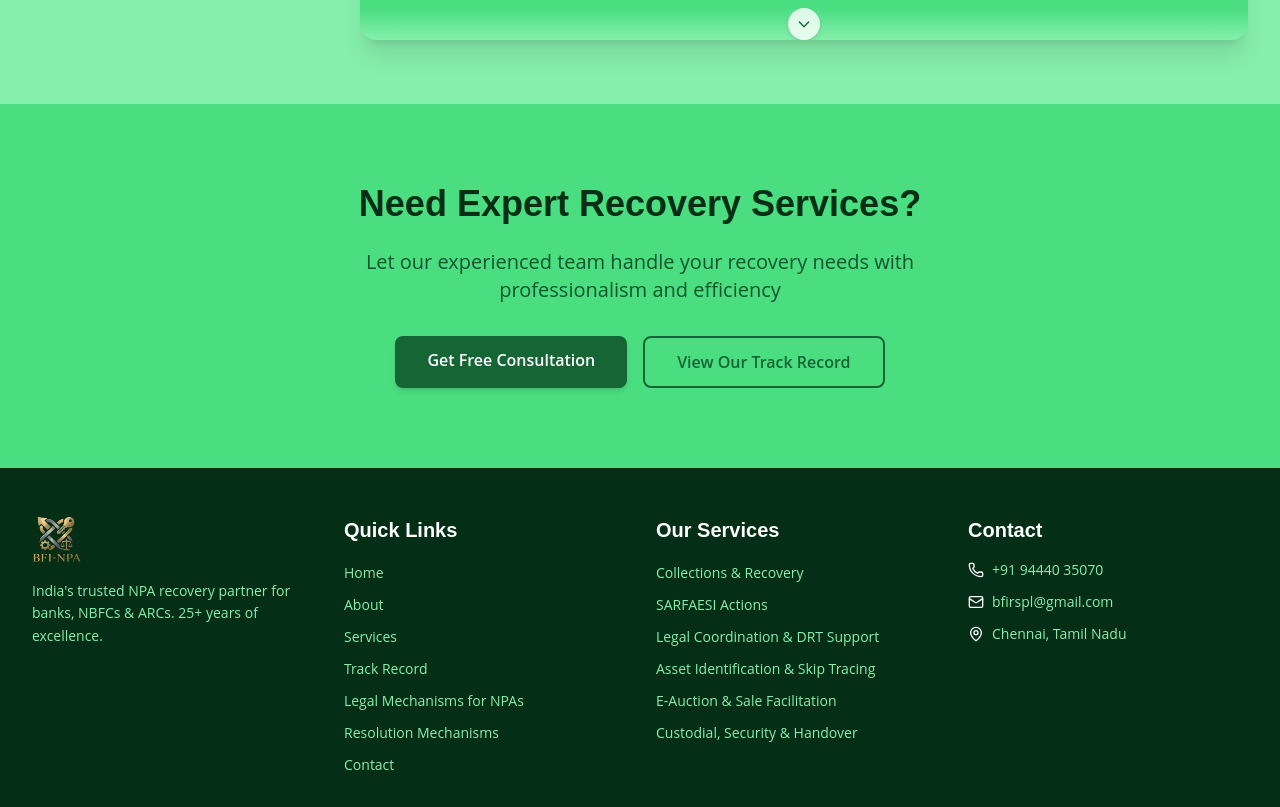
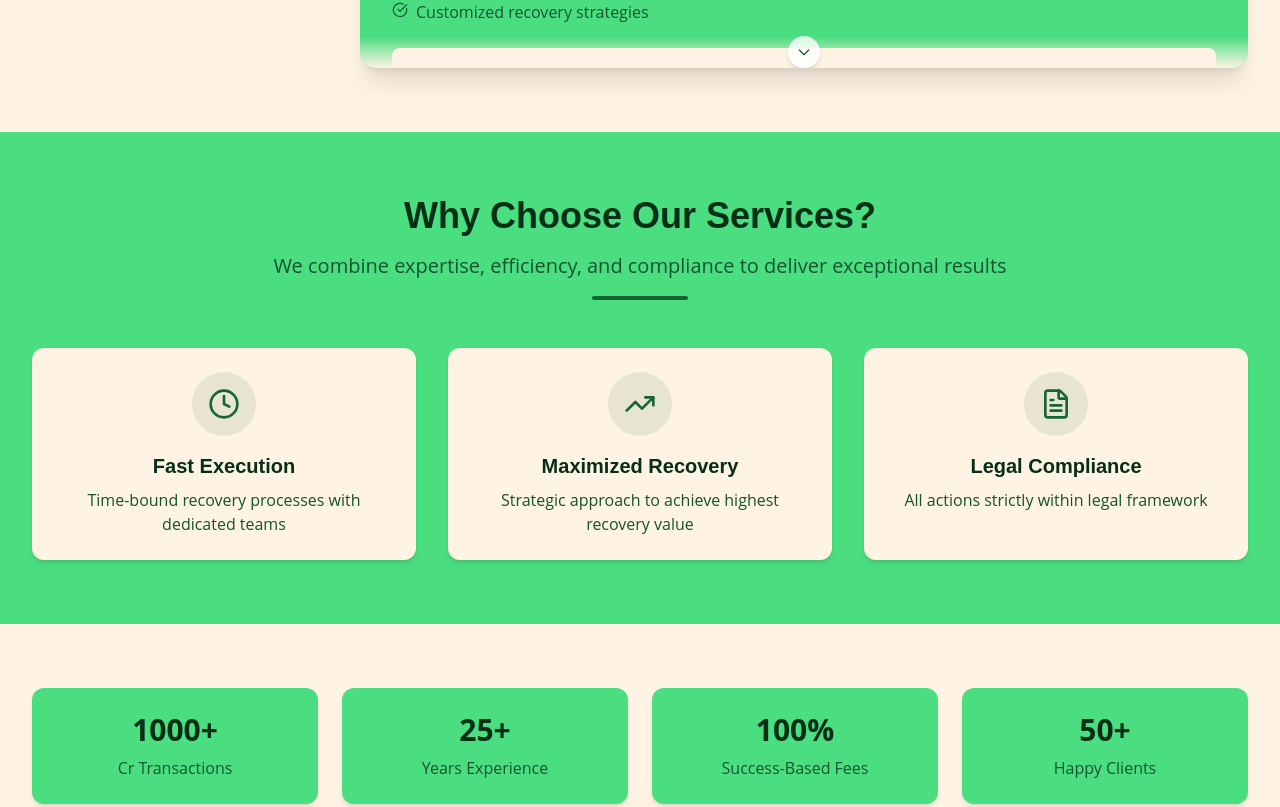
Before and after one commit to ScriptedLines404/bfi-npa-website, a React (Vite) app: page /services in a window 1280 px wide. Shown: the part 1033-1840 px from the top of the page. Built offline with nearby package versions, Linux system fonts and the light colour scheme.

Commit message:
different color scheme

```diff
--- a/src/pages/Services.jsx
+++ b/src/pages/Services.jsx
@@ -1,10 +1,12 @@
-/* src/pages/Services.jsx - Vibrant Green */
+/* src/pages/Services.jsx - Vibrant Green with Updated Surface Color */
 import React, { useState, useEffect, useRef, useCallback } from "react";
 import { Link, useLocation } from "react-router-dom";
 import {
   Briefcase, Gavel, Scale, Search, TrendingUp, Shield,
   CheckCircle, ArrowRight, Clock, FileText, Building, Users
 } from "lucide-react";
+import AnimatedCard from "../components/AnimatedCard";
+import AnimatedSection from "../components/AnimatedSection";
 
 const Services = () => {
   const location = useLocation();
@@ -260,7 +262,8 @@ const Services = () => {
 
   return (
     <div className="animate-fade-in">
-      {/* Hero Section - Vibrant Green */}
+      {/* Hero Section */}
+      <AnimatedSection direction="up" threshold={0.3}>
         <div className="relative bg-[#4ADE80] text-[#052E16] py-20 overflow-hidden">
           <div className="absolute inset-0 opacity-10">
             <div className="absolute top-0 left-0 w-64 h-64 bg-[#166534] rounded-full blur-3xl"></div>
@@ -278,17 +281,19 @@ const Services = () => {
               <p className="text-xl max-w-3xl mx-auto text-[#14532D] leading-relaxed">
                 Comprehensive NPA Resolution Solutions tailored to your needs
               </p>
+              <div className="w-24 h-1 bg-[#166534] rounded-full mx-auto mt-6"></div>
             </div>
           </div>
         </div>
+      </AnimatedSection>
 
       {/* Main Content with Sidebar and Viewport */}
-      <section className="py-16 bg-[#86EFAC]">
+      <section className="py-16 bg-[#fff3e4]">
         <div className="container-custom">
           <div className="flex flex-col lg:flex-row gap-8">
             {/* Left Sidebar - Fixed */}
             <div className="lg:w-1/3 xl:w-1/4">
-              <div className="bg-[#4ADE80] rounded-xl p-4 sticky top-24">
+              <AnimatedCard delay={100} direction="right" className="bg-[#4ADE80] rounded-xl p-4 sticky top-24">
                 <h3 className="font-bold text-lg mb-4 px-3 text-[#052E16]">Our Services</h3>
                 <div className="space-y-1">
                   {services.map((service, idx) => (
@@ -309,11 +314,12 @@ const Services = () => {
                     </button>
                   ))}
                 </div>
-              </div>
+              </AnimatedCard>
             </div>
 
             {/* Right Side - Viewport Container */}
             <div className="lg:w-2/3 xl:w-3/4">
+              <AnimatedCard delay={200} direction="left">
                 <div
                   ref={viewportRef}
                   className="relative overflow-hidden rounded-2xl shadow-xl bg-[#4ADE80]"
@@ -371,7 +377,7 @@ const Services = () => {
                             </ul>
                           </div>
 
-                        <div className="bg-[#4ADE80] rounded-lg p-4">
+                          <div className="bg-[#fff3e4] rounded-lg p-4">
                             <h3 className="font-bold text-lg md:text-xl mb-3 text-[#052E16]">Our Process:</h3>
                             <div className="flex flex-wrap gap-3">
                               {service.process.map((step, sidx) => (
@@ -394,7 +400,7 @@ const Services = () => {
 
                   {/* Scroll Indicator - Top */}
                   {activeService > 0 && (
-                  <div className="absolute top-0 left-0 right-0 h-8 bg-gradient-to-b from-[#86EFAC] to-transparent pointer-events-none z-10">
+                    <div className="absolute top-0 left-0 right-0 h-8 bg-gradient-to-b from-[#fff3e4] to-transparent pointer-events-none z-10">
                       <div className="flex justify-center items-center h-full">
                         <div className="w-6 h-6 md:w-8 md:h-8 bg-white/80 rounded-full flex items-center justify-center shadow-md">
                           <svg className="w-3 h-3 md:w-4 md:h-4 text-[#166534]" fill="none" stroke="currentColor" viewBox="0 0 24 24">
@@ -407,7 +413,7 @@ const Services = () => {
 
                   {/* Scroll Indicator - Bottom */}
                   {activeService < services.length - 1 && (
-                  <div className="absolute bottom-0 left-0 right-0 h-8 bg-gradient-to-t from-[#86EFAC] to-transparent pointer-events-none z-10">
+                    <div className="absolute bottom-0 left-0 right-0 h-8 bg-gradient-to-t from-[#fff3e4] to-transparent pointer-events-none z-10">
                       <div className="flex justify-center items-center h-full">
                         <div className="w-6 h-6 md:w-8 md:h-8 bg-white/80 rounded-full flex items-center justify-center shadow-md">
                           <svg className="w-3 h-3 md:w-4 md:h-4 text-[#166534]" fill="none" stroke="currentColor" viewBox="0 0 24 24">
@@ -418,7 +424,78 @@ const Services = () => {
                     </div>
                   )}
                 </div>
+              </AnimatedCard>
             </div>
+          </div>
+        </div>
+      </section>
+
+      {/* Additional Service Highlights */}
+      <section className="py-16 bg-[#4ADE80]">
+        <div className="container-custom">
+          <AnimatedSection direction="up" threshold={0.3}>
+            <div className="text-center mb-12">
+              <h2 className="text-3xl md:text-4xl font-bold text-[#052E16] mb-4">
+                Why Choose Our Services?
+              </h2>
+              <p className="text-xl text-[#14532D] max-w-3xl mx-auto">
+                We combine expertise, efficiency, and compliance to deliver exceptional results
+              </p>
+              <div className="w-24 h-1 bg-[#166534] rounded-full mx-auto mt-4"></div>
+            </div>
+
+            <div className="grid md:grid-cols-3 gap-8">
+              <AnimatedCard delay={100} direction="up" className="text-center p-6 bg-[#fff3e4] rounded-xl shadow-md hover:shadow-xl transition-all">
+                <div className="w-16 h-16 bg-[#166534]/10 rounded-full flex items-center justify-center mx-auto mb-4">
+                  <Clock className="w-8 h-8 text-[#166534]" />
+                </div>
+                <h3 className="text-xl font-bold text-[#052E16] mb-2">Fast Execution</h3>
+                <p className="text-[#14532D]">Time-bound recovery processes with dedicated teams</p>
+              </AnimatedCard>
+
+              <AnimatedCard delay={200} direction="up" className="text-center p-6 bg-[#fff3e4] rounded-xl shadow-md hover:shadow-xl transition-all">
+                <div className="w-16 h-16 bg-[#166534]/10 rounded-full flex items-center justify-center mx-auto mb-4">
+                  <TrendingUp className="w-8 h-8 text-[#166534]" />
+                </div>
+                <h3 className="text-xl font-bold text-[#052E16] mb-2">Maximized Recovery</h3>
+                <p className="text-[#14532D]">Strategic approach to achieve highest recovery value</p>
+              </AnimatedCard>
+
+              <AnimatedCard delay={300} direction="up" className="text-center p-6 bg-[#fff3e4] rounded-xl shadow-md hover:shadow-xl transition-all">
+                <div className="w-16 h-16 bg-[#166534]/10 rounded-full flex items-center justify-center mx-auto mb-4">
+                  <FileText className="w-8 h-8 text-[#166534]" />
+                </div>
+                <h3 className="text-xl font-bold text-[#052E16] mb-2">Legal Compliance</h3>
+                <p className="text-[#14532D]">All actions strictly within legal framework</p>
+              </AnimatedCard>
+            </div>
+          </AnimatedSection>
+        </div>
+      </section>
+
+      {/* Stats Section */}
+      <section className="py-16 bg-[#fff3e4]">
+        <div className="container-custom">
+          <div className="grid md:grid-cols-4 gap-6">
+            <AnimatedCard delay={100} direction="up" className="text-center p-6 bg-[#4ADE80] rounded-xl shadow-md hover:shadow-xl transition-all">
+              <div className="text-3xl font-bold text-[#052E16] mb-2">1000+</div>
+              <p className="text-[#14532D]">Cr Transactions</p>
+            </AnimatedCard>
+
+            <AnimatedCard delay={200} direction="up" className="text-center p-6 bg-[#4ADE80] rounded-xl shadow-md hover:shadow-xl transition-all">
+              <div className="text-3xl font-bold text-[#052E16] mb-2">25+</div>
+              <p className="text-[#14532D]">Years Experience</p>
+            </AnimatedCard>
+
+            <AnimatedCard delay={300} direction="up" className="text-center p-6 bg-[#4ADE80] rounded-xl shadow-md hover:shadow-xl transition-all">
+              <div className="text-3xl font-bold text-[#052E16] mb-2">100%</div>
+              <p className="text-[#14532D]">Success-Based Fees</p>
+            </AnimatedCard>
+
+            <AnimatedCard delay={400} direction="up" className="text-center p-6 bg-[#4ADE80] rounded-xl shadow-md hover:shadow-xl transition-all">
+              <div className="text-3xl font-bold text-[#052E16] mb-2">50+</div>
+              <p className="text-[#14532D]">Happy Clients</p>
+            </AnimatedCard>
           </div>
         </div>
       </section>
@@ -426,6 +503,7 @@ const Services = () => {
       {/* CTA Section */}
       <section className="py-20 bg-[#4ADE80]">
         <div className="container-custom text-center">
+          <AnimatedSection direction="up" threshold={0.3}>
             <h2 className="text-3xl md:text-4xl font-bold text-[#052E16] mb-6">Need Expert Recovery Services?</h2>
             <p className="text-xl mb-8 max-w-2xl mx-auto text-[#14532D]">
               Let our experienced team handle your recovery needs with professionalism and efficiency
@@ -438,6 +516,7 @@ const Services = () => {
                 View Our Track Record
               </Link>
             </div>
+          </AnimatedSection>
         </div>
       </section>
 
```
Also changed, not shown: src/pages/TrackRecord.jsx (+48 -29 lines). Lines whose indentation alone changed are shown as unchanged.
